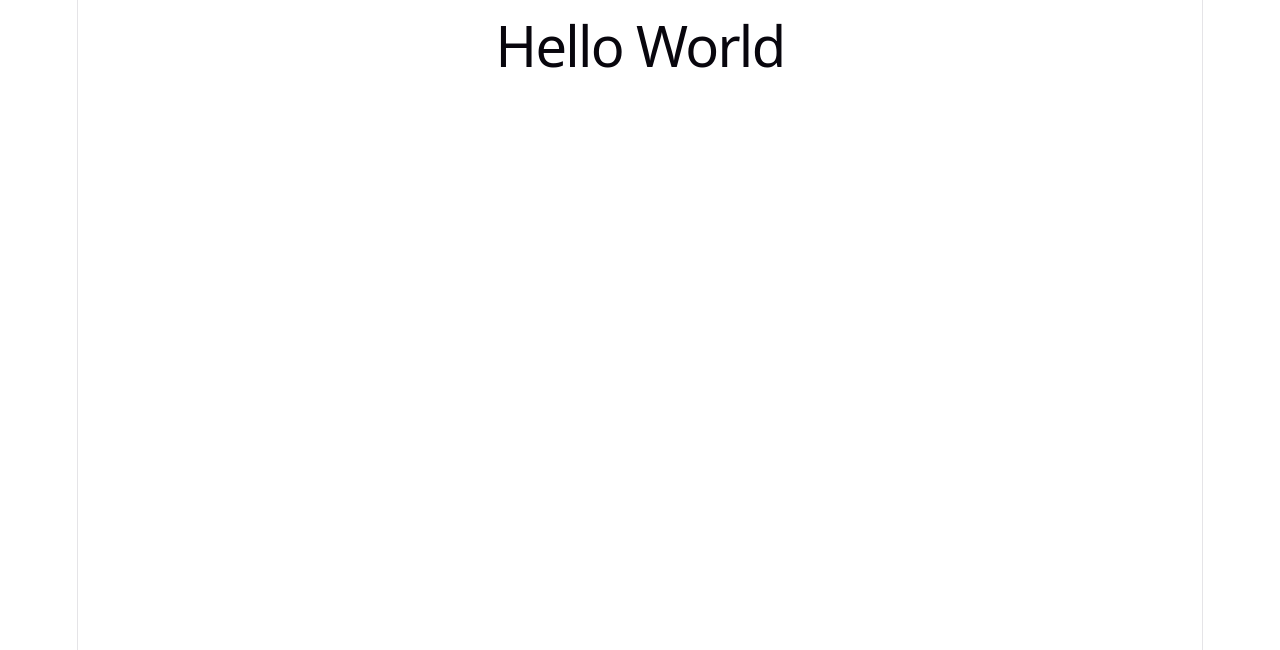
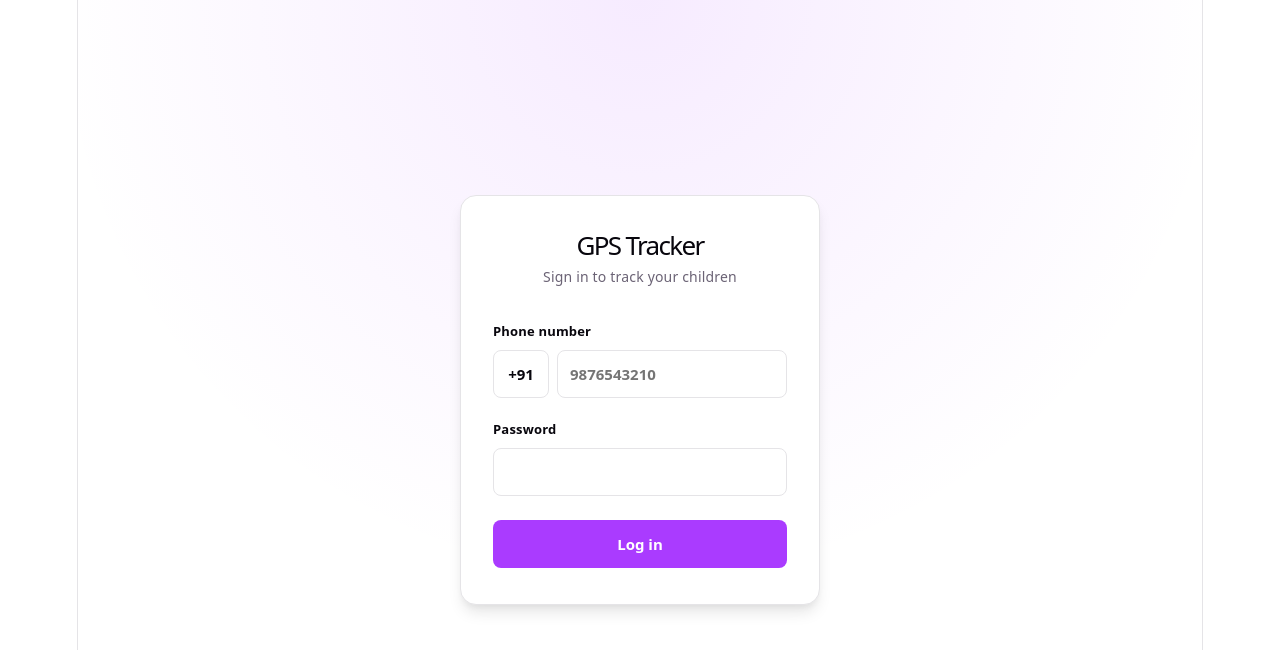
Before and after one commit to SubhabrataBarik/GPS_TRACKER, a React (Vite) app in the folder gps_tracker_frontend/: page /login in a window 1280 px wide. Shown: the top 650 px of the page. Built offline with nearby package versions, Linux system fonts and the light colour scheme; no server answers.

Commit message:
Phase 2 Frontend

```diff
--- a/gps_tracker_frontend/src/App.css
+++ b/gps_tracker_frontend/src/App.css
@@ -1,3 +1,140 @@
+.dashboard-page {
+  display: flex;
+  flex-direction: column;
+  align-items: center;
+  justify-content: center;
+  flex-grow: 1;
+  gap: 16px;
+}
+
+.auth-page {
+  display: flex;
+  align-items: center;
+  justify-content: center;
+  flex-grow: 1;
+  width: 100%;
+  padding: 24px;
+  box-sizing: border-box;
+  background: radial-gradient(
+    circle at 50% 0%,
+    var(--accent-bg),
+    transparent 60%
+  );
+}
+
+.auth-card {
+  width: 100%;
+  max-width: 360px;
+  background: var(--bg);
+  border: 1px solid var(--border);
+  border-radius: 16px;
+  padding: 36px 32px;
+  box-shadow: var(--shadow);
+  box-sizing: border-box;
+}
+
+.auth-brand {
+  text-align: center;
+  margin-bottom: 28px;
+
+  h1 {
+    font-size: 26px;
+    margin: 0 0 6px;
+  }
+}
+
+.auth-subtitle {
+  color: var(--text);
+  font-size: 14px;
+  margin: 0;
+}
+
+.auth-form {
+  display: flex;
+  flex-direction: column;
+  gap: 18px;
+  width: 100%;
+
+  label {
+    display: flex;
+    flex-direction: column;
+    gap: 6px;
+    text-align: left;
+    font-size: 13px;
+    font-weight: 600;
+    color: var(--text-h);
+  }
+
+  input {
+    font: inherit;
+    font-size: 15px;
+    padding: 10px 12px;
+    border: 1px solid var(--border);
+    border-radius: 8px;
+    background: transparent;
+    color: var(--text-h);
+    box-sizing: border-box;
+    transition: border-color 0.15s, box-shadow 0.15s;
+
+    &:focus-visible {
+      outline: none;
+      border-color: var(--accent);
+      box-shadow: 0 0 0 3px var(--accent-bg);
+    }
+  }
+
+  button {
+    font: inherit;
+    font-size: 15px;
+    font-weight: 600;
+    padding: 11px;
+    margin-top: 6px;
+    border-radius: 8px;
+    border: none;
+    background: var(--accent);
+    color: #fff;
+    cursor: pointer;
+    transition: opacity 0.15s, transform 0.05s;
+
+    &:hover:not(:disabled) {
+      opacity: 0.92;
+    }
+    &:active:not(:disabled) {
+      transform: scale(0.98);
+    }
+    &:disabled {
+      opacity: 0.6;
+      cursor: not-allowed;
+    }
+  }
+}
+
+.phone-input-group {
+  display: flex;
+  gap: 8px;
+
+  .country-code-input {
+    width: 56px;
+    flex: none;
+    text-align: center;
+  }
+
+  .phone-number-input {
+    flex: 1;
+    min-width: 0;
+  }
+}
+
+.auth-error {
+  background: rgba(211, 51, 51, 0.1);
+  border: 1px solid rgba(211, 51, 51, 0.3);
+  color: #d33;
+  font-size: 13px;
+  padding: 8px 12px;
+  border-radius: 8px;
+  margin: 0;
+}
+
 .counter {
   font-size: 16px;
   padding: 5px 10px;
--- a/gps_tracker_frontend/src/App.jsx
+++ b/gps_tracker_frontend/src/App.jsx
@@ -1,11 +1,23 @@
+import { BrowserRouter, Navigate, Route, Routes } from 'react-router-dom'
+
+import Login from './pages/Login'
+import Dashboard from './pages/Dashboard'
+import ProtectedRoute from './components/ProtectedRoute'
 import './App.css'
 
 function App() {
+  return (
+    <BrowserRouter>
+      <Routes>
+        <Route path="/login" element={<Login />} />
 
-  return (
-    <>
-      <h1>Hello World</h1>
-    </>
+        <Route element={<ProtectedRoute />}>
+          <Route path="/" element={<Dashboard />} />
+        </Route>
+
+        <Route path="*" element={<Navigate to="/" replace />} />
+      </Routes>
+    </BrowserRouter>
   )
 }
 
--- /dev/null
+++ b/gps_tracker_frontend/src/api/authApi.js
@@ -0,0 +1,7 @@
+import axiosInstance from './axiosConfig'
+
+export const login = (phone, password) =>
+  axiosInstance.post('/accounts/login/', { phone, password })
+
+export const register = ({ phone, password, full_name, email }) =>
+  axiosInstance.post('/accounts/register/', { phone, password, full_name, email })
--- /dev/null
+++ b/gps_tracker_frontend/src/api/axiosConfig.js
@@ -0,0 +1,91 @@
+import axios from 'axios'
+import store from '../store'
+import { setCredentials, logout } from '../store/authSlice'
+
+const axiosInstance = axios.create({
+  baseURL: import.meta.env.VITE_API_BASE,
+})
+
+axiosInstance.interceptors.request.use((config) => {
+  const token = store.getState().auth.accessToken
+
+  if (token) {
+    config.headers.Authorization = `Bearer ${token}`
+  }
+
+  return config
+})
+
+let isRefreshing = false
+let pendingRequests = []
+
+const resolvePending = (token) => {
+  pendingRequests.forEach(({ resolve }) => resolve(token))
+  pendingRequests = []
+}
+
+const rejectPending = (error) => {
+  pendingRequests.forEach(({ reject }) => reject(error))
+  pendingRequests = []
+}
+
+axiosInstance.interceptors.response.use(
+  (response) => response,
+  async (error) => {
+    const { config: originalRequest, response } = error
+
+    const isAuthEndpoint =
+      originalRequest?.url?.includes('/accounts/login/') ||
+      originalRequest?.url?.includes('/accounts/token/refresh/')
+
+    if (response?.status !== 401 || isAuthEndpoint || originalRequest._retry) {
+      return Promise.reject(error)
+    }
+
+    const refreshToken = store.getState().auth.refreshToken
+
+    if (!refreshToken) {
+      store.dispatch(logout())
+      return Promise.reject(error)
+    }
+
+    if (isRefreshing) {
+      return new Promise((resolve, reject) => {
+        pendingRequests.push({ resolve, reject })
+      }).then((newAccessToken) => {
+        originalRequest.headers.Authorization = `Bearer ${newAccessToken}`
+        return axiosInstance(originalRequest)
+      })
+    }
+
+    originalRequest._retry = true
+    isRefreshing = true
+
+    try {
+      const { data } = await axios.post(
+        `${import.meta.env.VITE_API_BASE}/accounts/token/refresh/`,
+        { refresh: refreshToken },
+      )
+
+      store.dispatch(
+        setCredentials({
+          user: store.getState().auth.user,
+          tokens: { access: data.access, refresh: data.refresh },
+        }),
+      )
+
+      resolvePending(data.access)
+
+      originalRequest.headers.Authorization = `Bearer ${data.access}`
+      return axiosInstance(originalRequest)
+    } catch (refreshError) {
+      rejectPending(refreshError)
+      store.dispatch(logout())
+      return Promise.reject(refreshError)
+    } finally {
+      isRefreshing = false
+    }
+  },
+)
+
+export default axiosInstance
--- a/gps_tracker_frontend/src/api/index.js
+++ b/gps_tracker_frontend/src/api/index.js
@@ -1 +1,2 @@
-// API modules will be added here in Phase 2
+export { default as axiosInstance } from './axiosConfig'
+export * from './authApi'
--- /dev/null
+++ b/gps_tracker_frontend/src/components/ProtectedRoute.jsx
@@ -0,0 +1,13 @@
+import { Navigate, Outlet } from 'react-router-dom'
+
+function ProtectedRoute() {
+  const hasToken = Boolean(localStorage.getItem('access'))
+
+  if (!hasToken) {
+    return <Navigate to="/login" replace />
+  }
+
+  return <Outlet />
+}
+
+export default ProtectedRoute
--- a/gps_tracker_frontend/src/components/index.js
+++ b/gps_tracker_frontend/src/components/index.js
@@ -1 +1,3 @@
-// Components will be added here in Phase 3
+export { default as ProtectedRoute } from './ProtectedRoute'
+
+// Dashboard/Map/common components will be added here in Phase 3
--- /dev/null
+++ b/gps_tracker_frontend/src/pages/Dashboard.jsx
@@ -0,0 +1,25 @@
+import { useDispatch, useSelector } from 'react-redux'
+import { useNavigate } from 'react-router-dom'
+
+import { logout } from '../store/authSlice'
+
+function Dashboard() {
+  const dispatch = useDispatch()
+  const navigate = useNavigate()
+  const user = useSelector((state) => state.auth.user)
+
+  const handleLogout = () => {
+    dispatch(logout())
+    navigate('/login')
+  }
+
+  return (
+    <div className="dashboard-page">
+      <h1>Dashboard</h1>
+      {user && <p>Welcome, {user.full_name}</p>}
+      <button onClick={handleLogout}>Logout</button>
+    </div>
+  )
+}
+
+export default Dashboard
--- /dev/null
+++ b/gps_tracker_frontend/src/pages/Login.jsx
@@ -0,0 +1,99 @@
+import { useState } from 'react'
+import { useDispatch } from 'react-redux'
+import { useNavigate } from 'react-router-dom'
+
+import { login } from '../api/authApi'
+import { setCredentials } from '../store/authSlice'
+
+function Login() {
+  const [countryCode, setCountryCode] = useState('+91')
+  const [phone, setPhone] = useState('')
+  const [password, setPassword] = useState('')
+  const [error, setError] = useState('')
+  const [loading, setLoading] = useState(false)
+
+  const dispatch = useDispatch()
+  const navigate = useNavigate()
+
+  const handleCountryCodeChange = (event) => {
+    const digits = event.target.value.replace(/\D/g, '')
+    setCountryCode(digits ? `+${digits}` : '')
+  }
+
+  const handlePhoneChange = (event) => {
+    setPhone(event.target.value.replace(/\D/g, ''))
+  }
+
+  const handleSubmit = async (event) => {
+    event.preventDefault()
+    setError('')
+    setLoading(true)
+
+    try {
+      const { data } = await login(`${countryCode}${phone}`, password)
+      dispatch(setCredentials({ user: data.user, tokens: data.tokens }))
+      navigate('/')
+    } catch (err) {
+      setError(err.response?.data?.error || 'Login failed')
+    } finally {
+      setLoading(false)
+    }
+  }
+
+  return (
+    <div className="auth-page">
+      <div className="auth-card">
+        <div className="auth-brand">
+          <h1>GPS Tracker</h1>
+          <p className="auth-subtitle">Sign in to track your children</p>
+        </div>
+
+        <form className="auth-form" onSubmit={handleSubmit}>
+          {error && <p className="auth-error">{error}</p>}
+
+          <label>
+            Phone number
+            <div className="phone-input-group">
+              <input
+                className="country-code-input"
+                type="text"
+                inputMode="numeric"
+                value={countryCode}
+                onChange={handleCountryCodeChange}
+                aria-label="Country code"
+                maxLength={4}
+                required
+              />
+              <input
+                className="phone-number-input"
+                type="tel"
+                inputMode="numeric"
+                value={phone}
+                onChange={handlePhoneChange}
+                placeholder="9876543210"
+                aria-label="Phone number"
+                required
+              />
+            </div>
+          </label>
+
+          <label>
+            Password
+            <input
+              type="password"
+              value={password}
+              onChange={(event) => setPassword(event.target.value)}
+              required
+            />
+          </label>
+
+          <button type="submit" disabled={loading}>
+            {loading ? 'Logging in…' : 'Log in'}
+          </button>
+        </form>
+      </div>
+    </div>
+  )
+}
+
+export default Login
--- a/gps_tracker_frontend/src/pages/index.js
+++ b/gps_tracker_frontend/src/pages/index.js
@@ -1 +1,2 @@
-// Pages will be added here in Phase 2
+export { default as Login } from './Login'
+export { default as Dashboard } from './Dashboard'
--- a/gps_tracker_frontend/src/store/authSlice.js
+++ b/gps_tracker_frontend/src/store/authSlice.js
@@ -1,9 +1,18 @@
 import { createSlice } from '@reduxjs/toolkit'
+
+const loadStoredUser = () => {
+  try {
+    const raw = localStorage.getItem('user')
+    return raw ? JSON.parse(raw) : null
+  } catch {
+    return null
+  }
+}
 
 const authSlice = createSlice({
   name: 'auth',
   initialState: {
-    user: null,
+    user: loadStoredUser(),
     accessToken: localStorage.getItem('access') || null,
     refreshToken: localStorage.getItem('refresh') || null,
   },
@@ -13,6 +22,7 @@ const authSlice = createSlice({
       state.user = user
       state.accessToken = tokens.access
       state.refreshToken = tokens.refresh
+      localStorage.setItem('user', JSON.stringify(user))
       localStorage.setItem('access', tokens.access)
       localStorage.setItem('refresh', tokens.refresh)
     },
@@ -20,6 +30,7 @@ const authSlice = createSlice({
       state.user = null
       state.accessToken = null
       state.refreshToken = null
+      localStorage.removeItem('user')
       localStorage.removeItem('access')
       localStorage.removeItem('refresh')
     },
```
